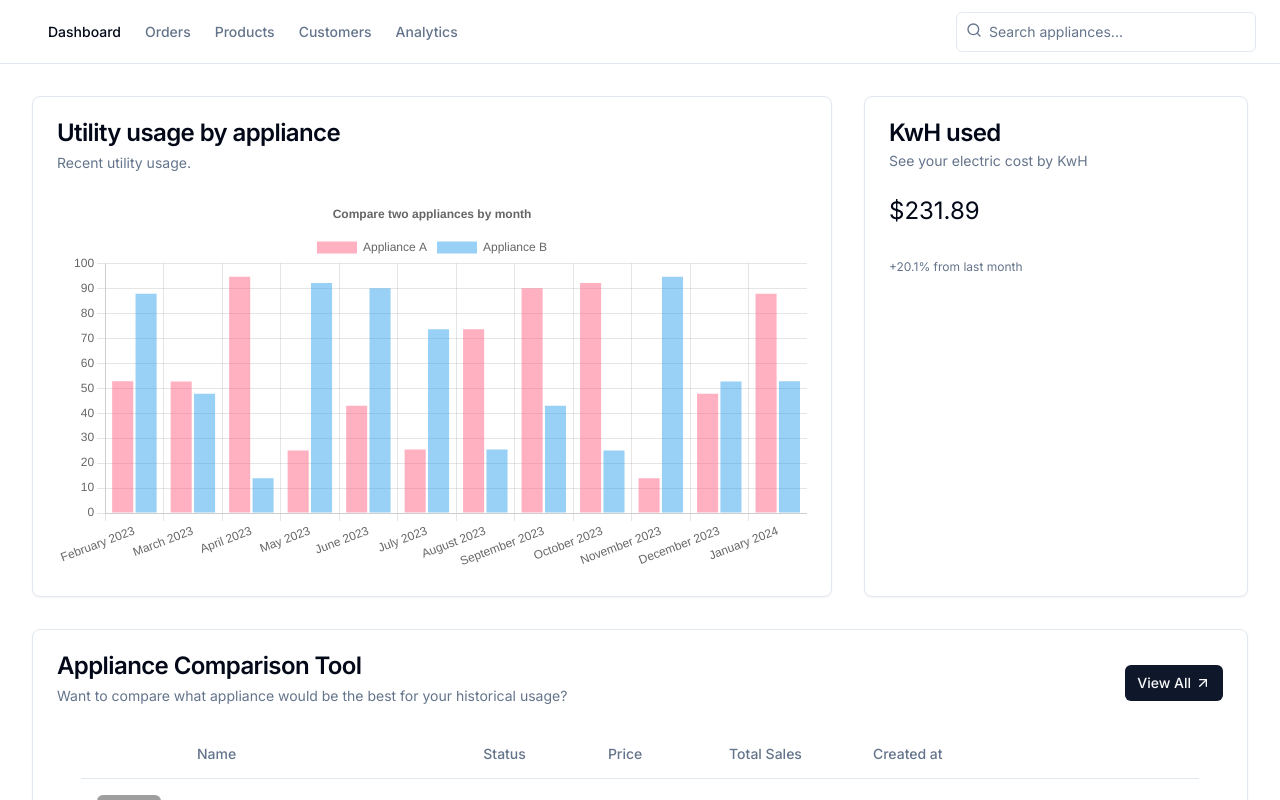
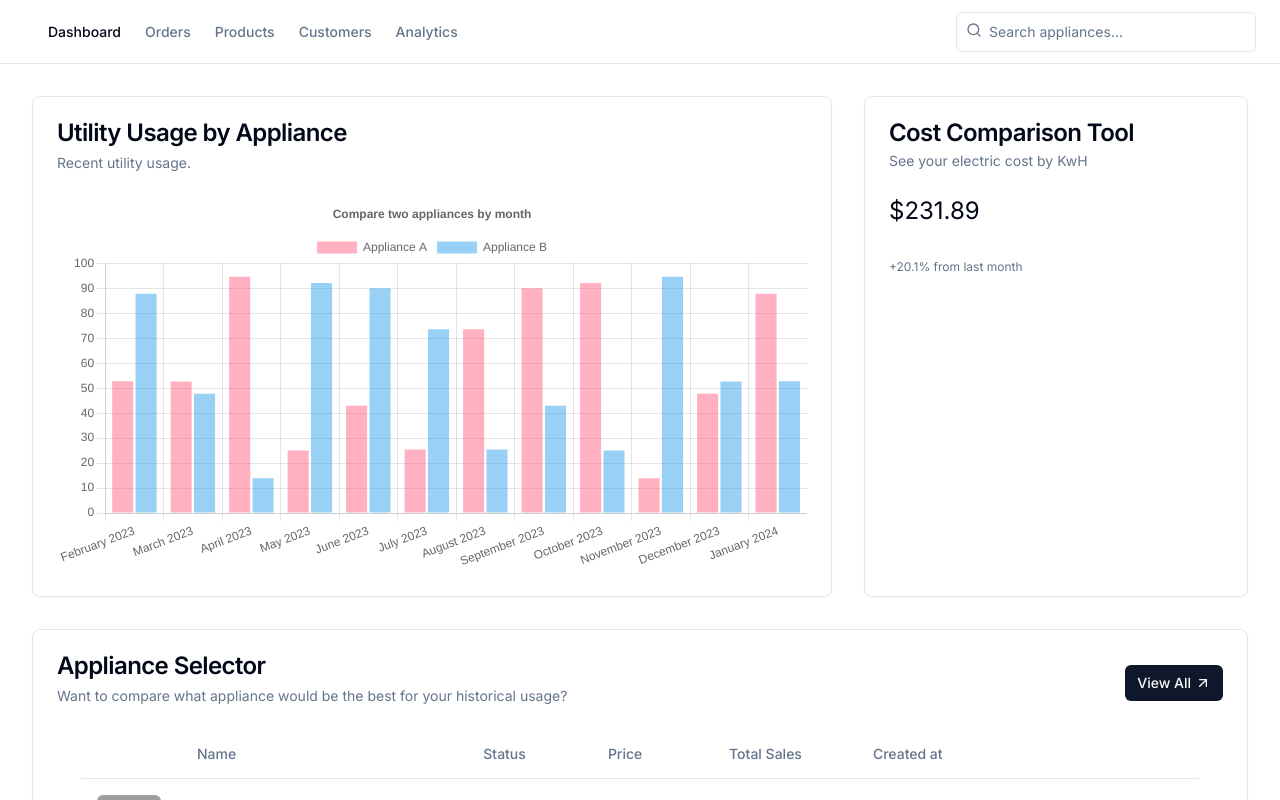
Before and after one commit to cesartheroman/install-frontend, a Next.js app: page /dashboard in a window 1280 px wide. Shown: the top 800 px of the page. Built offline with nearby package versions, Linux system fonts and the light colour scheme; grey boxes are pictures that could not be loaded.

Commit message:
refactor: edited component names

```diff
--- a/src/app/dashboard/page.tsx
+++ b/src/app/dashboard/page.tsx
@@ -1,6 +1,5 @@
 "use client";
 
-//TODO: rename appliance tool to Appliance Selector, Cost Comparison Tool
 import Link from "next/link";
 import Image from "next/image";
 
@@ -154,7 +153,7 @@ const Dashboard = () => {
           <Card className="lg:col-span-2" x-chunk="dashboard-01-chunk-4">
             <CardHeader className="flex flex-row items-center">
               <div className="grid gap-2">
-                <CardTitle>Utility usage by appliance</CardTitle>
+                <CardTitle>Utility Usage by Appliance</CardTitle>
                 <CardDescription>Recent utility usage.</CardDescription>
               </div>
             </CardHeader>
@@ -164,7 +163,7 @@ const Dashboard = () => {
           </Card>
           <Card x-chunk="dashboard-01-chunk-5">
             <CardHeader>
-              <CardTitle>KwH used</CardTitle>
+              <CardTitle>Cost Comparison Tool</CardTitle>
               <CardDescription>See your electric cost by KwH</CardDescription>
             </CardHeader>
             <CardContent className="grid gap-8">
@@ -181,7 +180,7 @@ const Dashboard = () => {
           <Card className="xl:col-span-3">
             <CardHeader className="flex flex-row items-center">
               <div className="grid gap-2">
-                <CardTitle>Appliance Comparison Tool</CardTitle>
+                <CardTitle>Appliance Selector</CardTitle>
                 <CardDescription>
                   Want to compare what appliance would be the best for your
                   historical usage?
```
